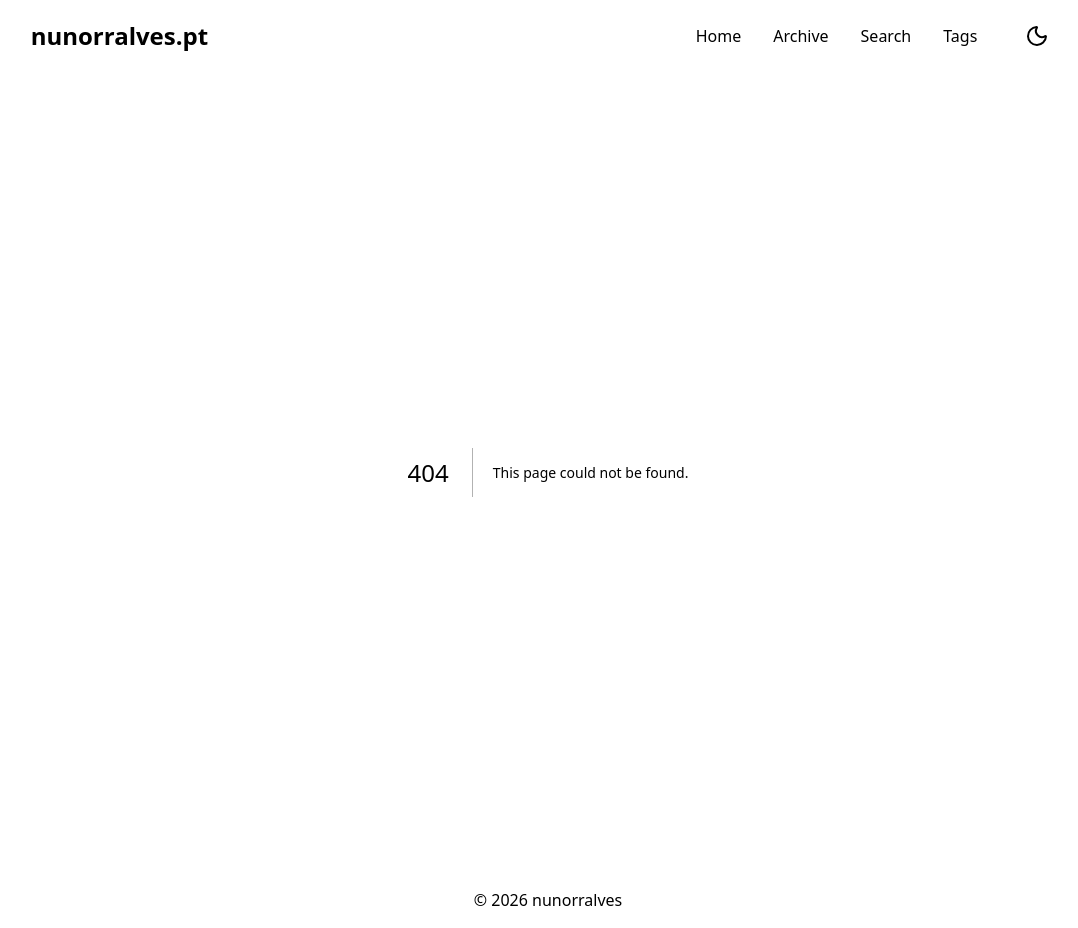
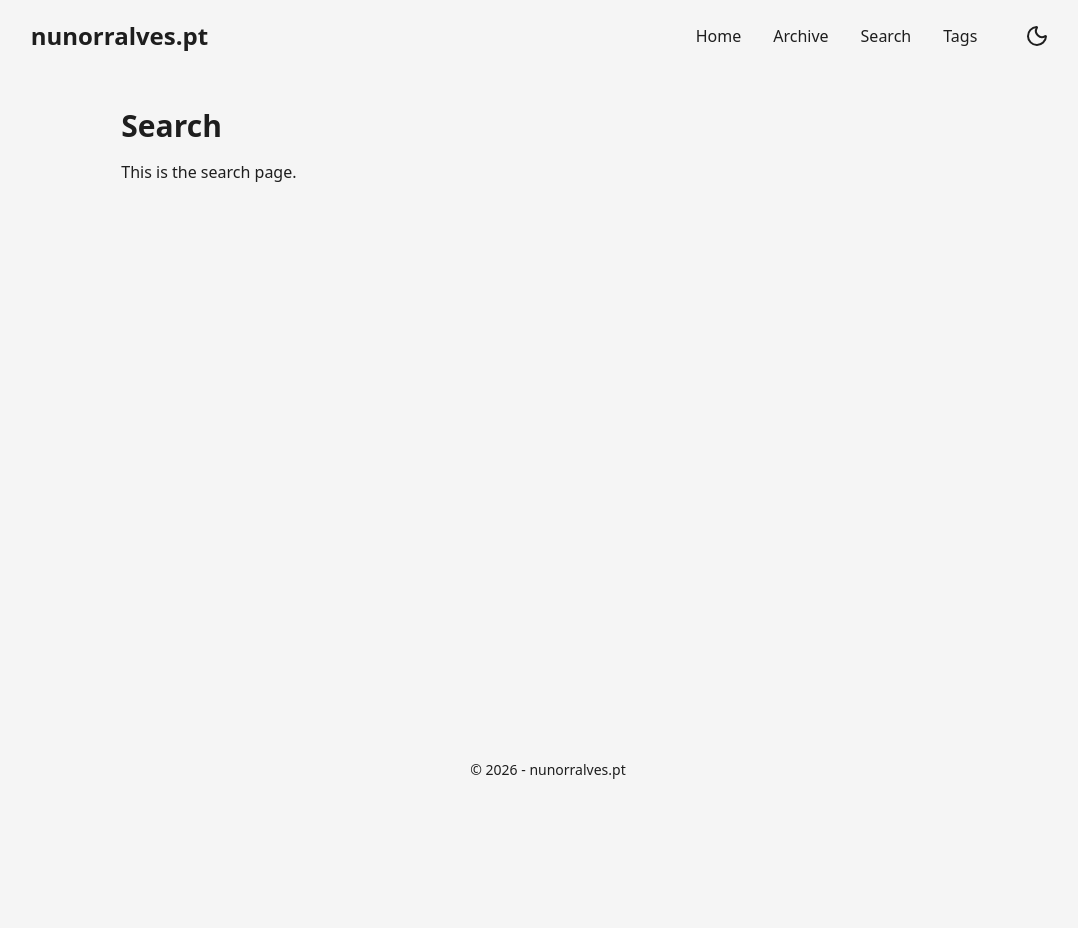
Before and after one commit to nunorralves/nunorralves-website-2026, a Next.js app: page /search in a window 1280 px wide. Before the commit this address had no page. Shown: the whole page, without its empty margins (92-1170 px from the left). After the commit the page ends 800 px from the top, so only its background shows below. Built offline with nearby package versions, Linux system fonts and the light colour scheme.

Commit message:
add new nav pages, fix main height size considering header and footer sizes

```diff
--- /dev/null
+++ b/app/archive/page.tsx
@@ -0,0 +1,12 @@
+export default function archive() {
+  return (
+    <div className='mx-auto w-2/3 py-8'>
+      <div className='bg-background text-foreground'>
+        <h1 className='my-4 text-3xl font-black'>Archive</h1>
+        <p className='mb-6 font-normal'>
+          This is the archive page.
+        </p>
+      </div>
+    </div>
+  );
+}
--- a/app/components/Footer.tsx
+++ b/app/components/Footer.tsx
@@ -1,8 +1,20 @@
+import Link from "next/link";
+
 export default function Footer() {
   return (
-    <footer className='footer'>
-      <div className='flex flex-row justify-center items-center py-4 mx-auto'>
-        <p className=''>© 2026 nunorralves</p>
+    <footer>
+      <div className='footer flex flex-row justify-center items-center py-4 mx-auto'>
+        <p className='text-sm'>
+          © 2026 -{" "}
+          <span>
+            <Link
+              href='https://nunorralves.pt'
+              className='text-sm text-foreground'
+            >
+              nunorralves.pt
+            </Link>
+          </span>
+        </p>
       </div>
     </footer>
   );
--- a/app/components/Header.tsx
+++ b/app/components/Header.tsx
@@ -3,7 +3,7 @@ import ThemeToggle from "./ThemeToggle";
 
 export default function Header() {
   return (
-    <header className='top-0 left-0 px-4 py-4 mx-auto w-5/6'>
+    <header className='header top-0 left-0 px-4 py-4 mx-auto w-5/6'>
       <nav className='nav flex flex-row justify-between items-center'>
         <Link
           href='/'
--- a/app/globals.css
+++ b/app/globals.css
@@ -32,6 +32,8 @@
 body {
   background-color: var(--color-background);
   color: var(--color-foreground);
+  --header-height: 60px;
+  --footer-height: 60px;
 }
 
 /* PaperMod card styles */
@@ -42,4 +44,15 @@ body {
     border-radius: 8px;
     transition: all 0.2s ease;
   }
+
+  .header {
+    height: var(--header-height);
+  }
+
+  .footer {
+    height: var(--footer-height);
+  }
+  .main {
+    min-height: calc(100vh - var(--header-height) - var(--footer-height));
+  }
 }
--- a/app/layout.tsx
+++ b/app/layout.tsx
@@ -6,7 +6,7 @@ import Footer from "./components/Footer";
 export const metadata: Metadata = {
   title: "nunorralves.pt",
   description:
-    "nunorralves.pt - Blog about SW Engineering, Management and Electronics",
+    "nunorralves.pt - Blog about SW Engineering, Leadership, Management, Electronics, IoT and more.",
 };
 
 export default function RootLayout({
@@ -16,10 +16,12 @@ export default function RootLayout({
 }>) {
   return (
     <html lang='en'>
-      <body className='flex flex-col mx-0 min-h-screen'>
+      <body className='flex flex-col mx-0 '>
         <div className='flex-1 w-full'>
           <Header />
-          {children}
+          <div className='main'>
+            <main>{children}</main>
+          </div>
           <Footer />
         </div>
       </body>
--- a/app/page.tsx
+++ b/app/page.tsx
@@ -9,23 +9,30 @@ export default function Home() {
 
   return (
     <div className='mx-auto w-2/3 py-8'>
-      <div className='min-h-screen bg-background text-foreground'>
+      <div className='bg-background text-foreground'>
         <h1 className='my-4 text-3xl font-black'>Nuno Alves</h1>
         <p className='mb-6 font-normal'>
-          Senior Director of Engineering at Onfido (an Entrust Company).
+          I’m an Engineering Director who likes building useful things, working
+          with thoughtful people, and occasionally untangling problems that
+          looked simpler on the whiteboard.
           <br />
-          I’m passionate about software engineering and the craft of building
-          strong teams. I believe great products are created by autonomous and
-          accountable teams operating in a culture of trust and collaboration.
+          Most of my career has been around platform and infrastructure — the
+          behind-the-scenes work that (when done well) nobody notices, but
+          everyone benefits from. I’ve worked with teams spread across countries
+          and time zones, and I’m constantly learning how much software is
+          really about people, communication, and good trade-offs.
           <br />
-          Over the years, I’ve worked across the spectrum — from embedded and
-          on-premise systems to cloud-native platforms — contributing to
-          engineering organizations at PT Inovação, Siemens, Nokia Siemens
-          Networks, Coriant, Infinera, Talkdesk and Onfido.
+          I care a lot about creating teams where trust is real, ownership is
+          encouraged, and learning never really stops. My path has taken me from
+          embedded systems and on-prem environments to cloud platforms, which
+          keeps me curious and humble about how things actually work.
+          <br />I use this space to jot down ideas, lessons picked up along the
+          way, and occasional reflections on engineering, leadership, and other
+          bits that might be useful to someone out there.
         </p>
         <div className='flex items-center gap-2 mb-12'>
           <a
-            href='https://github.com'
+            href='https://github.com/nunorralves'
             target='_blank'
             rel='noopener noreferrer'
             className='text-muted-foreground hover:text-foreground transition-colors'
@@ -37,17 +44,18 @@ export default function Home() {
               viewBox='0 0 24 24'
               fill='none'
               stroke='currentColor'
-              stroke-width='2'
-              stroke-linecap='round'
-              stroke-linejoin='round'
+              strokeWidth='2'
+              strokeLinecap='round'
+              strokeLinejoin='round'
               className='lucide lucide-github-icon lucide-github'
             >
               <path d='M15 22v-4a4.8 4.8 0 0 0-1-3.5c3 0 6-2 6-5.5.08-1.25-.27-2.48-1-3.5.28-1.15.28-2.35 0-3.5 0 0-1 0-3 1.5-2.64-.5-5.36-.5-8 0C6 2 5 2 5 2c-.3 1.15-.3 2.35 0 3.5A5.403 5.403 0 0 0 4 9c0 3.5 3 5.5 6 5.5-.39.49-.68 1.05-.85 1.65-.17.6-.22 1.23-.15 1.85v4' />
               <path d='M9 18c-4.51 2-5-2-7-2' />
             </svg>
           </a>
+
           <a
-            href='https://twitter.com'
+            href='https://www.linkedin.com/in/nralves/'
             target='_blank'
             rel='noopener noreferrer'
             className='text-muted-foreground hover:text-foreground transition-colors'
@@ -59,16 +67,38 @@ export default function Home() {
               viewBox='0 0 24 24'
               fill='none'
               stroke='currentColor'
-              stroke-width='2'
-              stroke-linecap='round'
-              stroke-linejoin='round'
-              className='lucide lucide-twitter-icon lucide-twitter'
+              strokeWidth='2'
+              strokeLinecap='round'
+              strokeLinejoin='round'
+              className='lucide lucide-linkedin-icon lucide-linkedin'
             >
-              <path d='M22 4s-.7 2.1-2 3.4c1.6 10-9.4 17.3-18 11.6 2.2.1 4.4-.6 6-2C3 15.5.5 9.6 3 5c2.2 2.6 5.6 4.1 9 4-.9-4.2 4-6.6 7-3.8 1.1 0 3-1.2 3-1.2z' />
+              <path d='M16 8a6 6 0 0 1 6 6v7h-4v-7a2 2 0 0 0-2-2 2 2 0 0 0-2 2v7h-4v-7a6 6 0 0 1 6-6z' />
+              <rect width='4' height='12' x='2' y='9' />
+              <circle cx='4' cy='4' r='2' />
             </svg>
           </a>
           <a
-            href='https://linkedin.com'
+            href='mailto:nunorralves@gmail.com'
+            className='text-muted-foreground hover:text-foreground transition-colors'
+          >
+            <svg
+              xmlns='http://www.w3.org/2000/svg'
+              width='24'
+              height='24'
+              viewBox='0 0 24 24'
+              fill='none'
+              stroke='currentColor'
+              strokeWidth='2'
+              strokeLinecap='round'
+              strokeLinejoin='round'
+              className='lucide lucide-mail-icon lucide-mail'
+            >
+              <path d='m22 7-8.991 5.727a2 2 0 0 1-2.009 0L2 7' />
+              <rect x='2' y='4' width='20' height='16' rx='2' />
+            </svg>
+          </a>
+          <a
+            href='https://twitter.com/nunorralves'
             target='_blank'
             rel='noopener noreferrer'
             className='text-muted-foreground hover:text-foreground transition-colors'
@@ -80,34 +110,12 @@ export default function Home() {
               viewBox='0 0 24 24'
               fill='none'
               stroke='currentColor'
-              stroke-width='2'
-              stroke-linecap='round'
-              stroke-linejoin='round'
-              className='lucide lucide-linkedin-icon lucide-linkedin'
+              strokeWidth='2'
+              strokeLinecap='round'
+              strokeLinejoin='round'
+              className='lucide lucide-twitter-icon lucide-twitter'
             >
-              <path d='M16 8a6 6 0 0 1 6 6v7h-4v-7a2 2 0 0 0-2-2 2 2 0 0 0-2 2v7h-4v-7a6 6 0 0 1 6-6z' />
-              <rect width='4' height='12' x='2' y='9' />
-              <circle cx='4' cy='4' r='2' />
-            </svg>
-          </a>
-          <a
-            href='mailto:contact@example.com'
-            className='text-muted-foreground hover:text-foreground transition-colors'
-          >
-            <svg
-              xmlns='http://www.w3.org/2000/svg'
-              width='24'
-              height='24'
-              viewBox='0 0 24 24'
-              fill='none'
-              stroke='currentColor'
-              stroke-width='2'
-              stroke-linecap='round'
-              stroke-linejoin='round'
-              className='lucide lucide-mail-icon lucide-mail'
-            >
-              <path d='m22 7-8.991 5.727a2 2 0 0 1-2.009 0L2 7' />
-              <rect x='2' y='4' width='20' height='16' rx='2' />
+              <path d='M22 4s-.7 2.1-2 3.4c1.6 10-9.4 17.3-18 11.6 2.2.1 4.4-.6 6-2C3 15.5.5 9.6 3 5c2.2 2.6 5.6 4.1 9 4-.9-4.2 4-6.6 7-3.8 1.1 0 3-1.2 3-1.2z' />
             </svg>
           </a>
         </div>
--- /dev/null
+++ b/app/search/page.tsx
@@ -0,0 +1,10 @@
+export default function archive() {
+  return (
+    <div className='mx-auto w-2/3 py-8'>
+      <div className='bg-background text-foreground'>
+        <h1 className='my-4 text-3xl font-black'>Search</h1>
+        <p className='mb-6 font-normal'>This is the search page.</p>
+      </div>
+    </div>
+  );
+}
--- /dev/null
+++ b/app/tags/page.tsx
@@ -0,0 +1,10 @@
+export default function archive() {
+  return (
+    <div className='mx-auto w-2/3 py-8'>
+      <div className='bg-background text-foreground'>
+        <h1 className='my-4 text-3xl font-black'>Tags</h1>
+        <p className='mb-6 font-normal'>This is the tags page.</p>
+      </div>
+    </div>
+  );
+}
```
